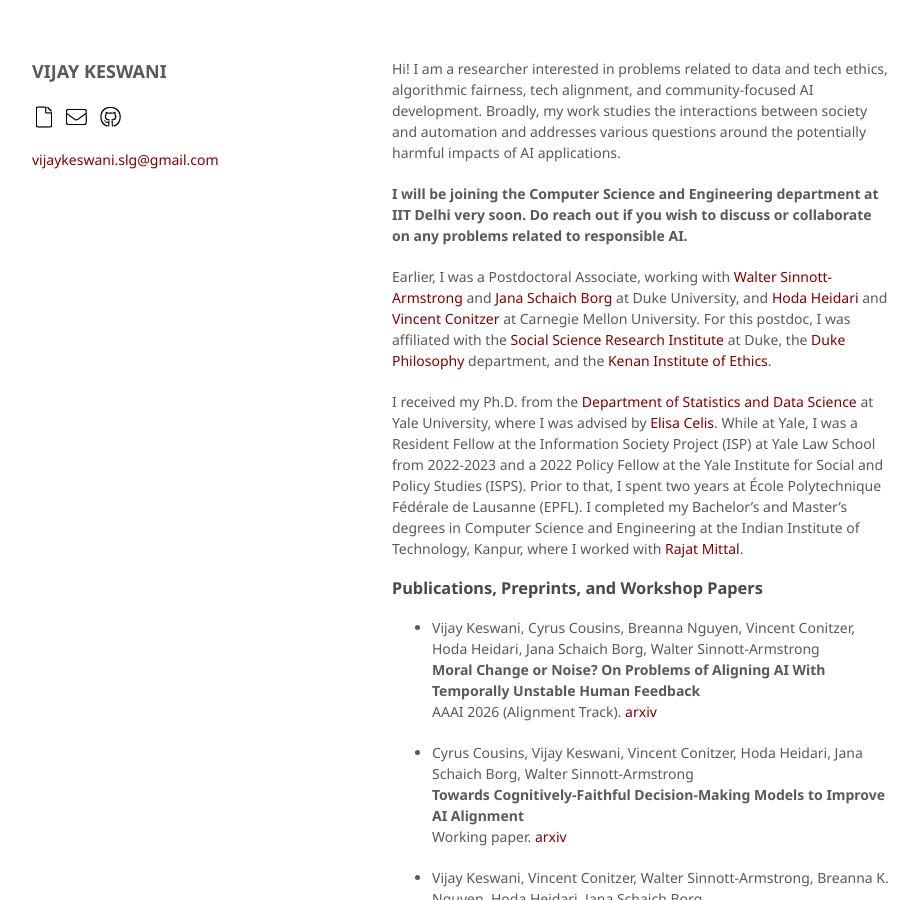
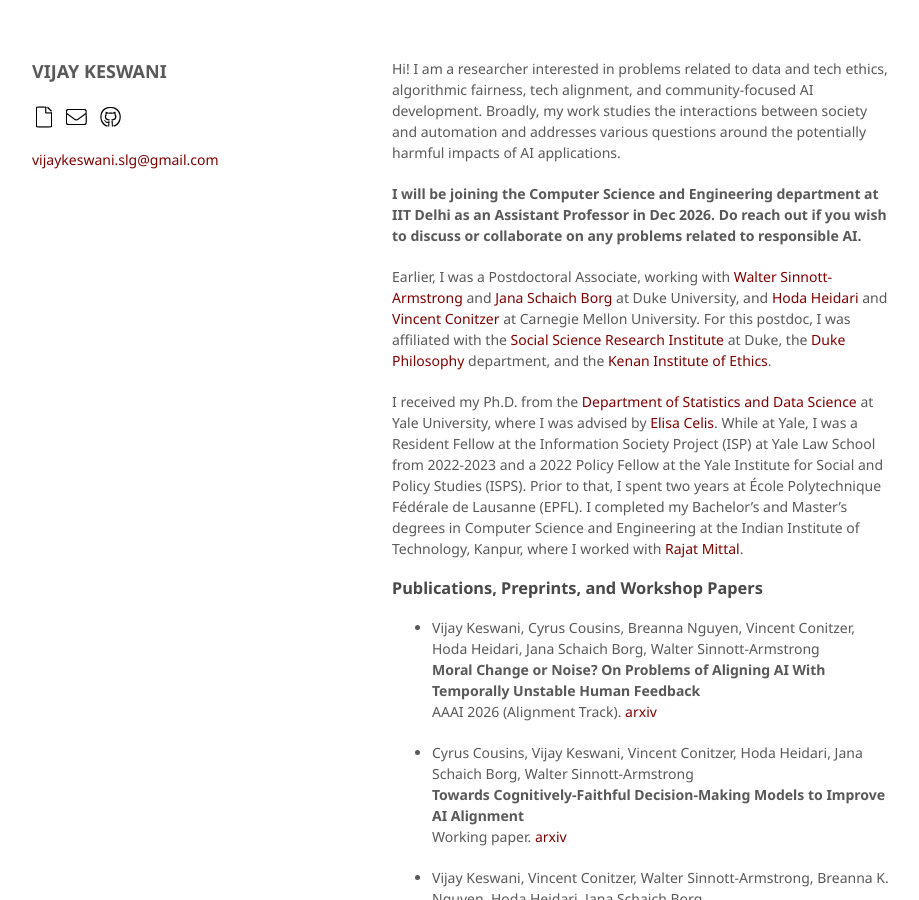
Before and after one commit to vijaykeswani/vijaykeswani.github.io, a Jekyll site: the page built from index.md, in a window 1280 px wide and 900 px high. Shown: the whole window, without its empty margins (178-1097 px from the left). Built offline with Jekyll 4.4.1, drawn with Linux system fonts in a browser that asks for light colours; nearby versions of some CDN libraries; a script that is not in the unit is left out.

Commit message:
updated readme

```diff
--- a/index.md
+++ b/index.md
@@ -5,7 +5,7 @@ layout: default
 
 Hi! I am a researcher interested in problems related to data and tech ethics, algorithmic fairness, tech alignment, and community-focused AI development. Broadly, my work studies the interactions between society and automation and addresses various questions around the potentially harmful impacts of AI applications.
 
-<b>I will be joining the Computer Science and Engineering department at IIT Delhi very soon. Do reach out if you wish to discuss or collaborate on any problems related to responsible AI.</b>
+<b>I will be joining the Computer Science and Engineering department at IIT Delhi as an Assistant Professor in Dec 2026. Do reach out if you wish to discuss or collaborate on any problems related to responsible AI.</b>
 
 Earlier, I was a Postdoctoral Associate, working with [Walter Sinnott-Armstrong](https://www.sinnott-armstrong.com/) and [Jana Schaich Borg](https://scholars.duke.edu/person/borg) at Duke University, and [Hoda Heidari](https://www.cs.cmu.edu/~hheidari/) and [Vincent Conitzer](http://www.cs.cmu.edu/~conitzer/) at Carnegie Mellon University. For this postdoc, I was affiliated with the [Social Science Research Institute](https://ssri.duke.edu/) at Duke, the [Duke Philosophy](https://philosophy.duke.edu/) department, and the [Kenan Institute of Ethics](https://kenan.ethics.duke.edu/).
 
```
